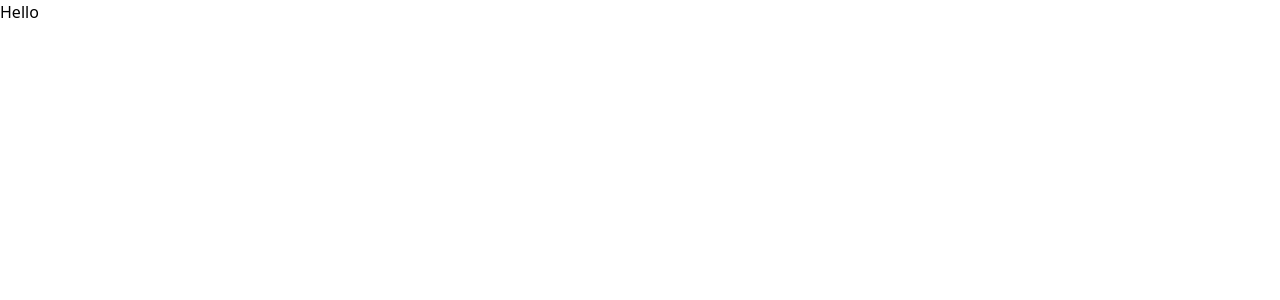
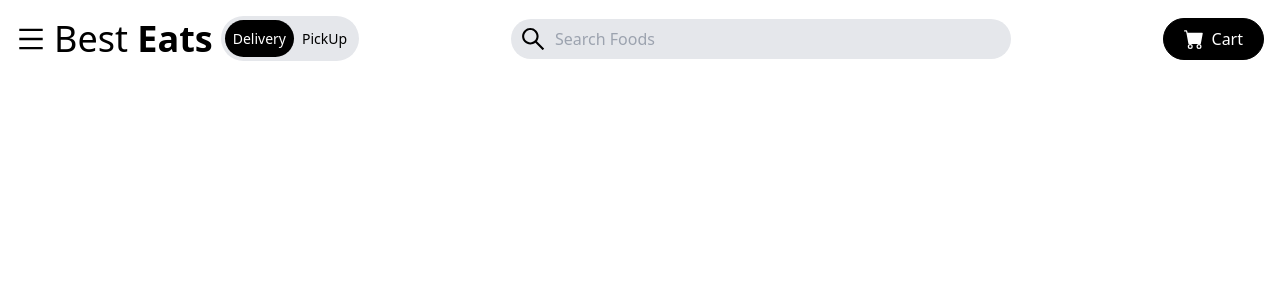
Before and after one commit to Nasirdiu/Food-React-app-project, a React (Create React App) app: page / in a window 1280 px wide. Shown: the top 300 px of the page. Built offline with nearby package versions, Linux system fonts and the light colour scheme.

Commit message:
search bar

```diff
--- a/package.json
+++ b/package.json
@@ -8,6 +8,7 @@
     "@testing-library/user-event": "^13.5.0",
     "react": "^18.2.0",
     "react-dom": "^18.2.0",
+    "react-icons": "^4.7.1",
     "react-scripts": "5.0.1",
     "web-vitals": "^2.1.4"
   },
--- a/src/components/Navbar.js
+++ b/src/components/Navbar.js
@@ -1,11 +1,34 @@
-import React from 'react';
-
+import React from "react";
+import { AiOutlineMenu,AiOutlineSearch} from "react-icons/ai";
+import { BsFillCartFill} from "react-icons/bs";
 const Navbar = () => {
-    return (
-        <div>
-            <h1>Hello</h1>
+  return (
+    <div className="max-w-[1640px] mx-auto flex justify-between items-center p-4">
+      {/* left side */}
+      <div className="flex items-center">
+        <div className="cursor-pointer">
+          <AiOutlineMenu size={30} />
         </div>
-    );
+        <h1 className="text-2xl sm:text-3xl lg:text-4xl px-2">
+          Best <span className="font-bold">Eats</span>
+        </h1>
+        <div className="hidden lg:flex items-center bg-gray-200 rounded-full p-1 text-[14px]">
+          <p className="bg-black text-white rounded-full p-2">Delivery</p>
+          <p className="p-2">PickUp</p>
+        </div>
+      </div>
+      {/* search input field  */}
+        <div className="bg-gray-200  rounded-full flex items-center px-2 w-[200px] sm:w-[400px] lg:w-[500px]">
+            <AiOutlineSearch size={30}/>
+            <input className="bg-transparent p-2 w-full focus:outline-none" type="text" placeholder="Search Foods" />
+        </div>
+        {/* cart  */}
+        <button className="bg-black text-white md:flex items-center py-2 rounded-full">
+            <BsFillCartFill size={20} className="mr-2"/> Cart
+        </button>
+        {/* mobile menu  */}
+    </div>
+  );
 };
 
 export default Navbar;
```
Also changed, not shown: 1 other file (tests, documents, lock files or other folders).
